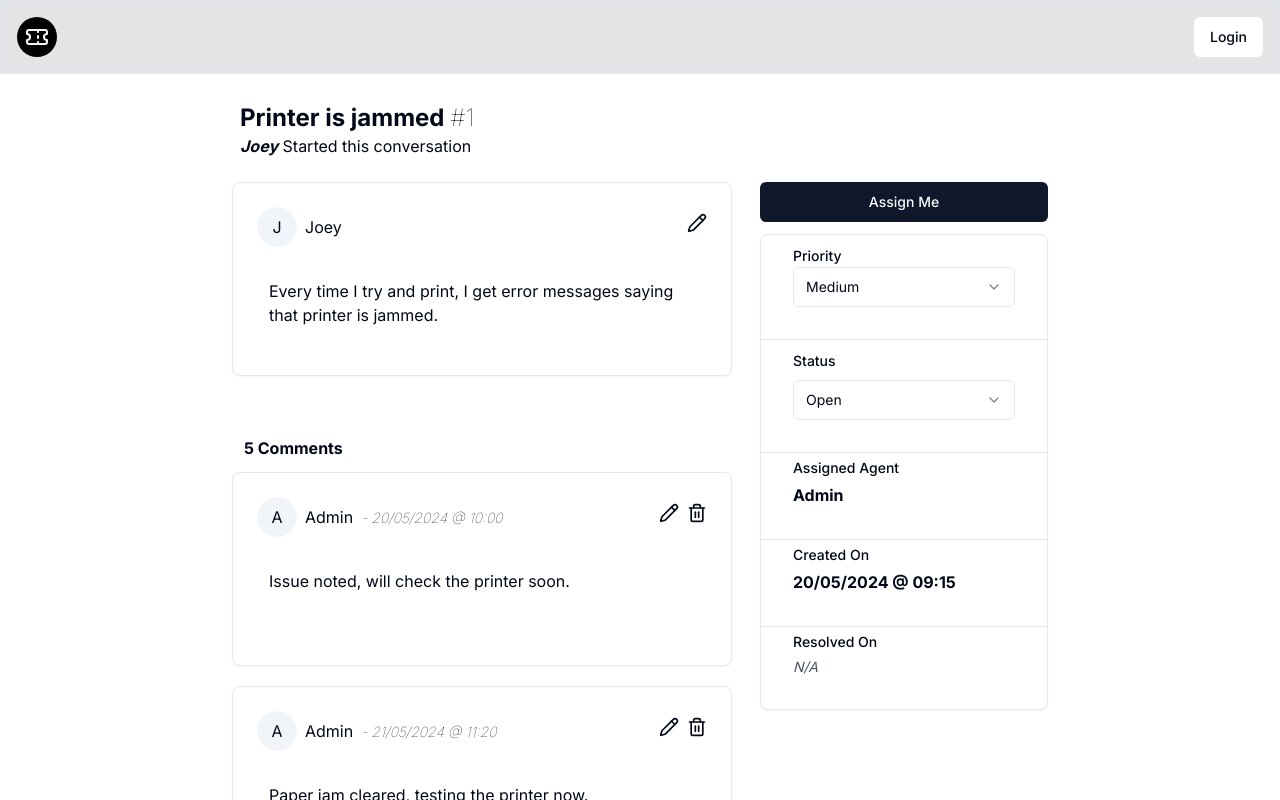
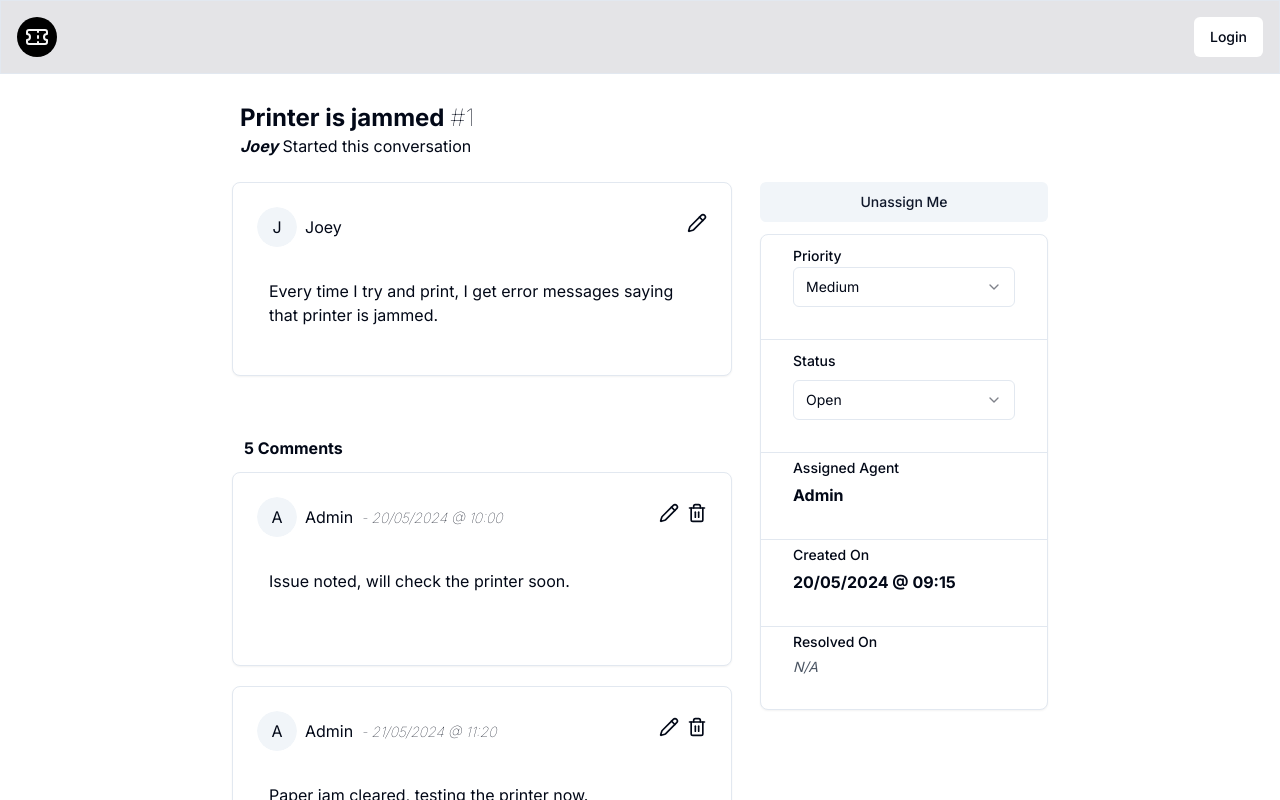
Before and after one commit to Akis-Hajittofi/ticket-management-system, a Next.js app: page /tickets/1 in a window 1280 px wide. Shown: the top 800 px of the page. Built offline with nearby package versions, Linux system fonts and the light colour scheme.

Commit message:
Unassign btn

```diff
--- a/app/tickets/[id]/page.js
+++ b/app/tickets/[id]/page.js
@@ -48,9 +48,8 @@ function Page({ params }) {
     setTicketsState([...ticketsState]);
   };
 
-  const assignMe = (e) => {
-    e.preventDefault();
-    ticket.assignedAgent = "Admin"; // Placeholder until login is implemented
+  const assignMe = (username) => {
+    ticket.assignedAgent = username; // Placeholder until login is implemented
     setTicketsState([...ticketsState]);
   };
 
@@ -132,9 +131,29 @@ function Page({ params }) {
 
           {/* RIGHT SIDE */}
           <div className="flex flex-col w-72 space-y-3">
-            <Button className="w-full" onClick={(e) => assignMe(e)}>
-              Assign Me
-            </Button>
+            {ticket.assignedAgent !== "Admin" ? (
+              <Button
+                className="w-full"
+                onClick={(e) => {
+                  e.preventDefault();
+                  assignMe("Admin");
+                }}
+              >
+                Assign Me
+              </Button>
+            ) : (
+              <Button
+                className="w-full"
+                variant="secondary"
+                onClick={(e) => {
+                  e.preventDefault();
+                  assignMe("");
+                }}
+              >
+                Unassign Me
+              </Button>
+            )}
+
             <Card className="divide-y divide-solid">
               <CardContent>
                 <div className="space-y-2 p-2">
```
